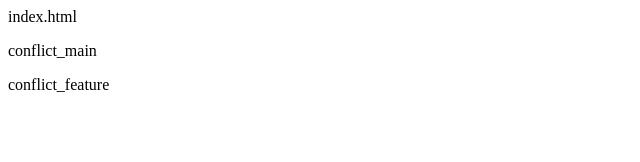
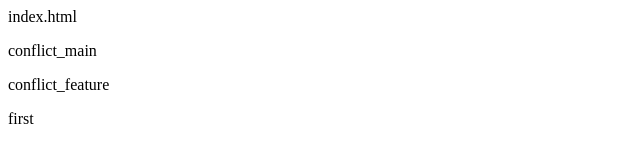
Before and after one commit to yoshi-bns/git_test, a plain HTML site: page index.html in a window 1280 px wide. Shown: the full height of the page, 0-640 px from the left. Drawn offline with Linux system fonts and the light colour scheme.

Commit message:
firstを追加

```diff
--- a/index.html
+++ b/index.html
@@ -1,3 +1,4 @@
 <p>index.html</p>
 <p>conflict_main</p>
 <p>conflict_feature</p>
+<p>first</p>
```
